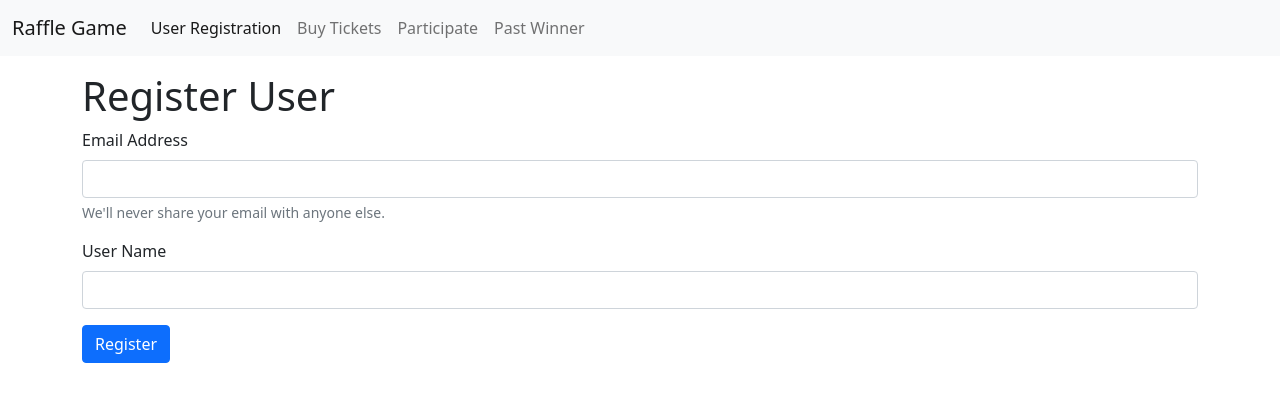
After one commit to mrm1999/Raffle-Lottery-System, a Flask app: page /register-user in a window 1280 px wide. The commit adds this page. Shown: the top 402 px of the page. Run offline with Flask 2, Linux system fonts and the light colour scheme.

Commit message:
UI Completed

```diff
--- a/grofers/__init__.py
+++ b/grofers/__init__.py
@@ -2,6 +2,7 @@ from flask import Flask
 from flask_sqlalchemy import SQLAlchemy
 
 app = Flask(__name__)
+app.secret_key = b'_5#y2L"F4Q8z\n\xec]/'
 app.config['SQLALCHEMY_DATABASE_URI'] = 'sqlite:///gro.sqlite3'
 app.config['SQLALCHEMY_TRACK_MODIFICATIONS'] = False
 db = SQLAlchemy(app)
--- a/grofers/models.py
+++ b/grofers/models.py
@@ -1,11 +1,10 @@
 from enum import unique
 from grofers import db
-
 
 class User(db.Model):
   User_Name = db.Column(db.String())
   User_Email = db.Column(db.String(), unique = True, primary_key = True)
-# default =  db.Sequence('sequence_id', start= 10 , increment = 1)
+
   def __repr__(self):
     return '<UserName %r>' % self.UserName
 
--- a/grofers/routes.py
+++ b/grofers/routes.py
@@ -1,10 +1,12 @@
+from flask.helpers import flash, url_for
 from sqlalchemy.orm import query
 from grofers import app, db
 from .models import ParticipatingIds, Ticket, User, Lottery
 from datetime import date, timedelta
-from flask import request, jsonify, render_template
+from flask import request, jsonify, render_template, redirect
 import json
 import random
+
 
 @app.route("/dummy")
 def dummy():
@@ -33,10 +35,10 @@ def dummy():
       db.session.add(ParticipatingIds(Ticket_Id = ticket.id))
 
     db.session.commit()
+    return "Dummy Date"
   except Exception as err:
     print(err)
-
-  return "Dummy Date"
+    return err
 
 @app.route("/")
 def index():
@@ -57,21 +59,20 @@ def resetData():
   db.create_all()
   return "Data Reseted Successfully"
 
-@app.route("/register-user", methods = ['POST'])
+@app.route("/register-user", methods = ['GET','POST'])
 def registerUser():
-  try:
-    data = request.json
+  if(request.method == 'GET'):
+    return render_template('user_registration.html')
+  else:
+    data = request.form
     if data == None:
-      return "DataNotRecieved"
+      return render_template('user_registration.html', message = "Data Not Recieved")
     elif (User.query.filter_by(User_Email = data["email"]).first() is None):
       db.session.add(User(User_Email = data["email"] , User_Name = data["username"]))
       db.session.commit()
-      return "User Data Successfully Added"
+      return render_template('user_registration.html', message = "User Registered Successfully")
     else:
-      return "User Already Registered"
-
-  except Exception as err:
-    print(err)
+      return render_template('user_registration.html', message = "User Already Registered")
 
 @app.route("/show-prizes")
 def showPrizes():
@@ -85,53 +86,52 @@ def showPrizes():
     })
   return json.dumps(dateandprizes)
 
-@app.route("/get-ticket", methods = ['POST'])
+@app.route("/get-ticket", methods = ['GET', 'POST'])
 def getTicket():
-  try:
-    data = request.json
+  if(request.method == 'GET'):
+    return render_template('buy_ticket.html')
+
+  else:
+    data = request.form
 
     if data == None:
-      return "Data Not Recieved"
+      return render_template('buy_ticket.html' , message = "Data Not Recieved")
 
     elif (User.query.filter_by(User_Email = data["email"]).first() is None):
-      return "E-mail id Not Registered"
+      return render_template('buy_ticket.html' , message = "E-mail Id is not Registered")
 
     else:
       e_mail = data["email"]
       ticket = Ticket(Email = e_mail)
       db.session.add(ticket)
       db.session.commit()
-      return jsonify(Ticket = ticket.id)
+      return render_template('buy_ticket.html' , message = f'Your Ticket Number is {ticket.id}')
 
-  except Exception as err:
-    print(err)
-
-@app.route("/lottery-registration", methods = ['POST'])
+@app.route("/lottery-registration", methods = ['GET','POST'])
 def LotteryRegistration():
-  try:
-    data = request.json
+  if(request.method == 'GET'):
+    return render_template("participate_lottery.html")
+  else:
+    data = request.form
 
     if data == None:
-      return "DataNotRecieved"
+      return render_template("participate_lottery.html", message = "Data Not Recieved")
     else:
       if (User.query.filter_by(User_Email = data["email"]).first() is None):
-        return "E-mail id Not Registered"
+        return render_template("participate_lottery.html", message = "E-mail Id is not Registered")
       else:
         ticket = Ticket.query.filter_by(Email = data["email"]).first()
 
         if(ticket is None):
-          return "User does not have tickets"
+          return render_template("participate_lottery.html", message = "Users Does not have tickets. Please buy them")
 
         elif(ParticipatingIds.query.filter_by(Ticket_Id = ticket.id).first() is None):
           db.session.add(ParticipatingIds(Ticket_Id = ticket.id ))
           db.session.commit()
-          return "Your Event Registration is Successfull, Best of Lucks for Lottery"
+          return render_template("participate_lottery.html", message = "You have successfully registered for the Lottery Event. Best of luck for that!!")
 
         else:
-          return "You have already Participated in Event. Max one time is allowed"
-
-  except Exception as err:
-    print(err)
+          return render_template("participate_lottery.html", message = "You have already participated for Lottery Event. Maximum One time is Allowed")
 
 @app.route("/winners-list")
 def WinnerList():
@@ -149,19 +149,14 @@ def WinnerList():
 @app.route("/open-lottery")
 def OpenLottery():
   participatingcount = db.session.query(ParticipatingIds).count()
-  print(participatingcount)
   today = date.today()
   winingLotteryNumber = random.randint(1, participatingcount)
-  print(winingLotteryNumber)
   winingField = ParticipatingIds.query.filter_by(id = winingLotteryNumber).first()
-  print(type(winingField))
   winingTicketNumber = winingField.Ticket_Id
   winingEmail = Ticket.query.filter_by(id = winingTicketNumber).first().Email
-  print(winingEmail)
   lotteryfield = Lottery.query.filter_by(Date = today).first()
   lotteryfield.Winner_Email = winingEmail
   db.session.commit()
-  ## Yaha tak sahi chal rha hai code
   participatingIds = ParticipatingIds.query.all()
   for element in participatingIds :
     db.session.delete(element)
--- a/grofers/templates/base.html
+++ b/grofers/templates/base.html
@@ -10,7 +10,7 @@
     <link href="https://cdn.jsdelivr.net/npm/bootstrap@5.0.0-beta2/dist/css/bootstrap.min.css" rel="stylesheet"
         integrity="sha384-BmbxuPwQa2lc/FVzBcNJ7UAyJxM6wuqIj61tLrc4wSX0szH/Ev+nYRRuWlolflfl" crossorigin="anonymous">
     <link rel="stylesheet" href="{{ url_for('static', filename='css/style.css') }}">
-        <script src="{{ url_for('static', filename='js/test.js') }}"></script>
+    <script src="{{ url_for('static', filename='js/test.js') }}"></script>
     <title> {% block title %} {% endblock title %}</title>
 </head>
 
@@ -26,13 +26,13 @@
             <div class="collapse navbar-collapse" id="navbarSupportedContent">
                 <ul class="navbar-nav me-auto mb-2 mb-lg-0">
                     <li class="nav-item">
-                        <a class="nav-link active" aria-current="page" href="#">User Registration</a>
+                        <a class="nav-link active" aria-current="page" href="/register-user">User Registration</a>
                     </li>
                     <li class="nav-item">
-                        <a class="nav-link" href="#">Buy Tickets</a>
+                        <a class="nav-link" href="/get-ticket">Buy Tickets</a>
                     </li>
                     <li class="nav-item">
-                      <a class="nav-link" href="#">Participate</a>
+                        <a class="nav-link" href="/lottery-registration">Participate</a>
                     </li>
                     <li class="nav-item">
                         <a class="nav-link" href="/winners-list">Past Winner</a>
@@ -41,9 +41,9 @@
             </div>
         </div>
     </nav>
-{% block body %}
+    {% block body %}
 
-{% endblock body %}
+    {% endblock body %}
 </body>
 
 </html>
--- a/grofers/templates/home.html
+++ b/grofers/templates/home.html
@@ -2,6 +2,7 @@
 {% block title %} Home {% endblock title %}
 
 {% block body %}
+<div class="container my-3">
   <h1 style="justify-content: center;">Upcoming Prizes</h1>
   <table class="table table-bordered table-striped table-sm my-3">
     <thead>
@@ -19,4 +20,5 @@
       {% endfor %}
     </tbody>
   </table>
+</div>
 {% endblock body %}
--- /dev/null
+++ b/grofers/templates/user_registration.html
@@ -0,0 +1,29 @@
+{% extends 'base.html' %}
+{% block title %} User Registration {% endblock title %}
+
+{% block body %}
+<div class="container my-3">
+  <h1 style="justify-content: center;">Register User</h1>
+
+  <form action="/register-user" method="POST">
+    <div class="mb-3">
+      <label for="Email" class="form-label">Email Address</label>
+      <input type="email" class="form-control" id="email" name="email" required>
+      <div id="emailHelp" class="form-text">We'll never share your email with anyone else.</div>
+    </div>
+    <div class="mb-3">
+      <label for="User Name" class="form-label">User Name</label>
+      <input type="text" class="form-control" id="username" name='username' required>
+    </div>
+
+    <button type="submit" class="btn btn-primary">Register</button>
+  </form>
+
+  {% if message %}
+  <div class="alert alert-info my-3" role="alert">
+    {{message}}
+  </div>
+  {% endif %}
+
+</div>
+{% endblock body %}
--- a/grofers/templates/winners.html
+++ b/grofers/templates/winners.html
@@ -2,6 +2,7 @@
 {% block title %} Winners {% endblock title %}
 
 {% block body %}
+<div class="container my-3">
   <h1 style="justify-content: center;">Winners</h1>
   <table class="table table-bordered table-striped table-sm my-3">
     <thead>
@@ -21,4 +22,5 @@
       {% endfor %}
     </tbody>
   </table>
+</div>
 {% endblock body %}
```
Also changed, not shown: grofers/templates/buy_ticket.html (added, +22 -0 lines), grofers/templates/participate_lottery.html (added, +23 -0 lines), grofers/gro.sqlite3. Lines whose indentation alone changed are shown as unchanged.
